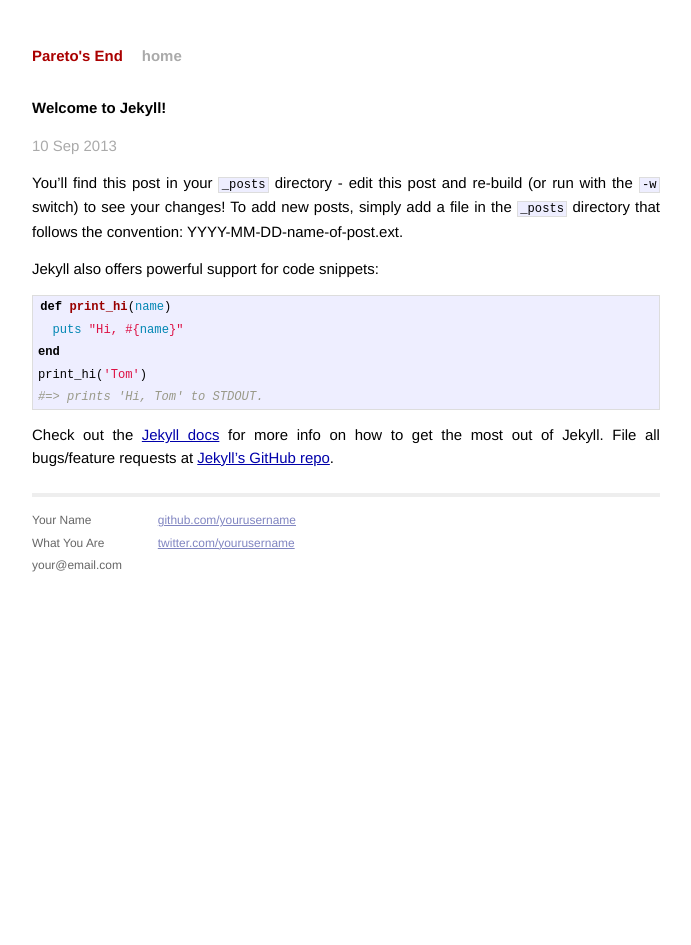
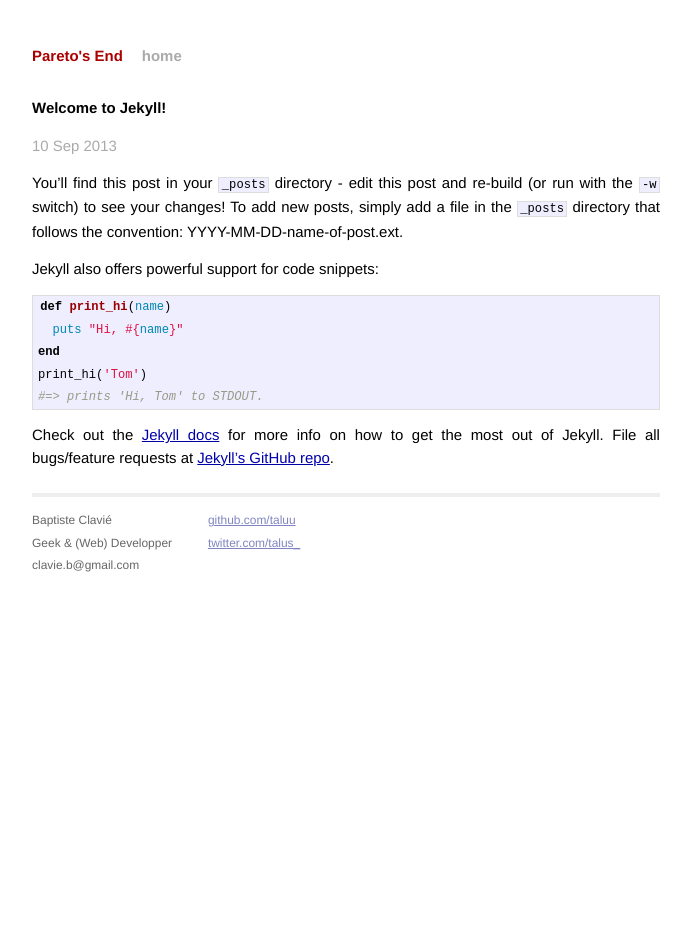
Before and after one commit to Taluu/pareto-end, a Jekyll site: the page built from _posts/2013-09-10-welcome-to-jekyll.markdown, in a window 1280 px wide. Shown: the whole page, without its empty margins (294-985 px from the left). Built offline with Jekyll 4.4.1, drawn with Linux system fonts in a browser that asks for light colours; Markdown is read by kramdown in place of the engine named in the settings.

Commit message:
More customization
... If we can call this "customization" though...)

```diff
--- a/_layouts/default.html
+++ b/_layouts/default.html
@@ -27,15 +27,15 @@
             <div class="footer">
               <div class="contact">
                 <p>
-                  Your Name<br />
-                  What You Are<br />
-                  your@email.com
+                  Baptiste Clavié<br />
+                  Geek &amp; (Web) Developper<br />
+                  clavie.b@gmail.com
                 </p>
               </div>
               <div class="contact">
                 <p>
-                  <a href="http://github.com/yourusername/">github.com/yourusername</a><br />
-                  <a href="http://twitter.com/yourusername/">twitter.com/yourusername</a><br />
+                  <a href="http://github.com/taluu">github.com/taluu</a><br />
+                  <a href="http://twitter.com/talus_">twitter.com/talus_</a><br />
                 </p>
               </div>
             </div>
--- a/index.html
+++ b/index.html
@@ -1,6 +1,6 @@
 ---
 layout: default
-title: Your New Jekyll Site
+title: Pareto's End
 ---
 
 <div id="home">
```
